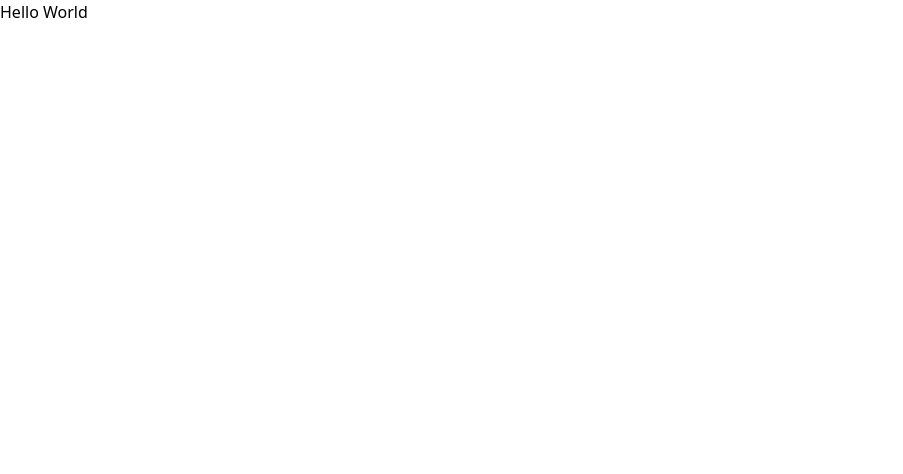
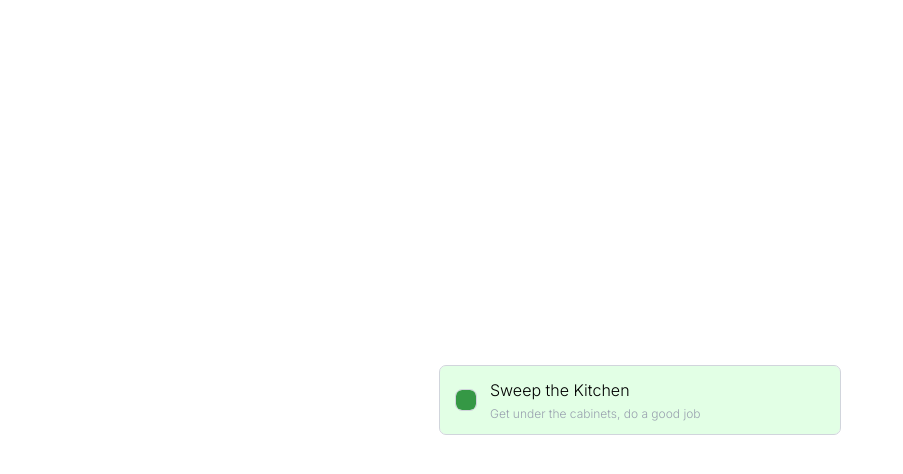
Before and after one commit to HarStu/styling-project, a React (Vite) app: page / in a window 1280 px wide. Shown: the top 474 px of the page, without its empty margins (0-903 px from the left). Built offline with nearby package versions, Linux system fonts and the light colour scheme.

Commit message:
Implement styled task

```diff
--- a/package.json
+++ b/package.json
@@ -11,6 +11,7 @@
   },
   "dependencies": {
     "@tailwindcss/vite": "^4.1.8",
+    "clsx": "^2.1.1",
     "react": "^19.1.0",
     "react-dom": "^19.1.0",
     "tailwindcss": "^4.1.8"
--- a/src/App.css
+++ b/src/App.css
@@ -1 +1,7 @@
+@import url('https://fonts.googleapis.com/css2?family=Inter:ital,opsz,wght@0,14..32,100..900;1,14..32,100..900&display=swap');
 @import 'tailwindcss';
+
+@theme {
+  --color-selectGreen: #359845;
+  --color-bgGreen: #E2FFE5;
+}
--- a/src/App.tsx
+++ b/src/App.tsx
@@ -1,10 +1,47 @@
+import { useState } from 'react'
+import clsx from 'clsx'
 import './App.css'
 
-function App() {
+
+type TaskData = {
+  id: number,
+  title: String
+  description: String
+  checked: Boolean
+}
+
+type TaskProps = {
+  taskData: TaskData
+}
+function Task({taskData: {title, description, checked}}: TaskProps) {
+
+  const baseBgStyle = "flex items-center pl-2 flex-row outline outline-gray-300 rounded-md w-100 py-3"
+  const baseBtStyle = "flex outline outline-gray-300 w-5 h-5 mx-2 rounded-md"
 
   return (
-    <div className="font-medium">
-      Hello World
+    <div className={clsx(baseBgStyle, checked && " bg-bgGreen")}>
+      <span className={clsx(baseBtStyle, checked && " bg-selectGreen")} />
+      <span className="font-[Inter] font-light space-y-1 mx-1.5">
+        <p className="text-s">{title}</p>
+        <p className="text-gray-400 text-xs">{description}</p>
+      </span>
+    </div>
+  )
+}
+
+function App() {
+  const [checked, setChecked] = useState(true)
+
+  const taskData = {
+    id: 1,
+    title: "Sweep the Kitchen",
+    description: "Get under the cabinets, do a good job",
+    checked: true
+  }
+
+  return (
+    <div className="flex flex-col justify-center items-center min-h-screen">
+      <Task taskData={taskData} />
     </div>
   )
 }
```
Also changed, not shown: 1 other file (tests, documents, lock files or other folders).
